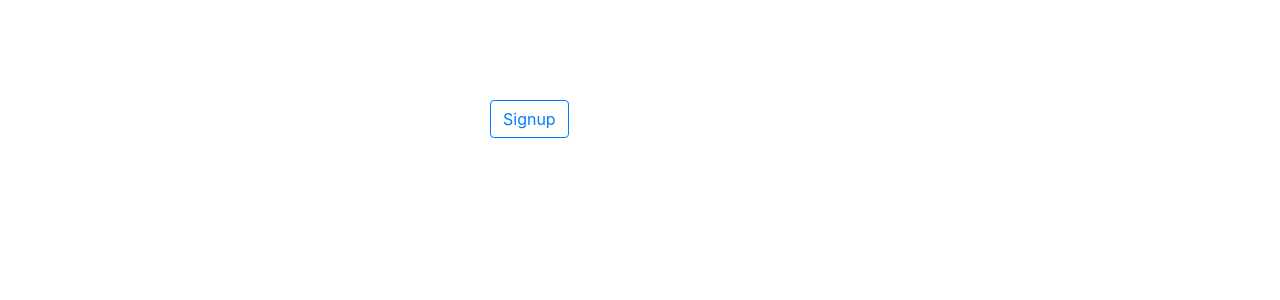
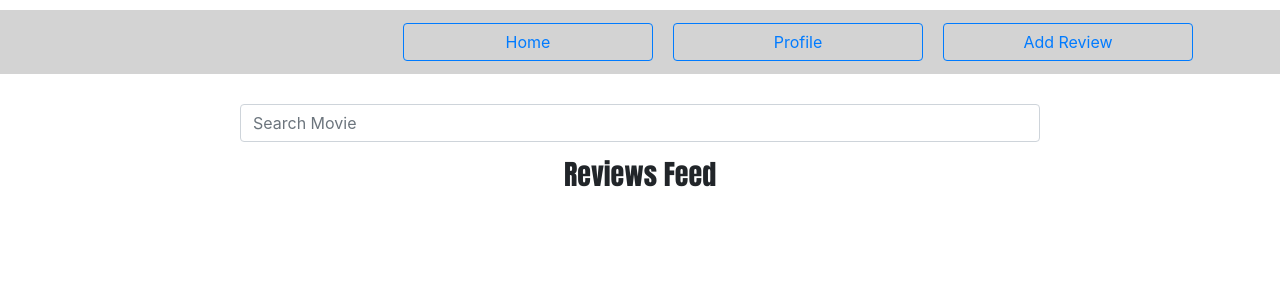
Before and after one commit to HareshNasit/Moviegram, a React (Create React App) app in the folder moviegram/: page /NewsFeed in a window 1280 px wide. Shown: the top 300 px of the page. Built offline with nearby package versions, Linux system fonts and the light colour scheme.

Commit message:
added the MainMenuBar component, added the menu bar to the news feed page, added search bar to news feed page, and lastly added header text for news feed page

```diff
--- /dev/null
+++ b/moviegram/src/Components/MainMenuBar/index.js
@@ -0,0 +1,20 @@
+import React from "react";
+import "./styles.css";
+import { Button, Form } from "react-bootstrap";
+
+class MainMenuBar extends React.Component {
+
+  render() {
+    return (
+      <div id="mainMenuBar">
+        <ul>
+          <li><Button variant="outline-primary" className="mainMenu-btn">Home</Button></li>
+          <li><Button variant="outline-primary" className="mainMenu-btn">Profile</Button></li>
+          <li><Button variant="outline-primary" className="mainMenu-btn">Add Review</Button></li>
+        </ul>
+      </div>
+    );
+  }
+}
+
+export default MainMenuBar;
--- /dev/null
+++ b/moviegram/src/Components/MainMenuBar/styles.css
@@ -0,0 +1,25 @@
+#mainMenuBar {
+	padding: 10px;
+	background-color: lightgray;
+	align-content: center;
+	width: 100%
+}
+
+#mainMenuBar ul {
+	margin: 0px;
+	padding: 3px;
+	align-items: left;
+	margin-left: 390px;
+}
+
+#mainMenuBar ul li {
+	margin-right: 20px;
+	font-weight: bold;
+	list-style: none;
+	text-align: center;
+	display: inline-block;
+}
+
+.mainMenu-btn {
+	width: 250px;
+}
--- a/moviegram/src/Components/NewsFeed/index.js
+++ b/moviegram/src/Components/NewsFeed/index.js
@@ -1,6 +1,7 @@
 import React from "react";
 import "./styles.css";
 import { Button, Form } from "react-bootstrap";
+import MainMenuBar from './../MainMenuBar'
 
 class NewsFeedScreen extends React.Component {
 
@@ -8,9 +9,18 @@ class NewsFeedScreen extends React.Component {
     return (
       <div className="pageFeed">
 
-        <Form className="webpage-menu">
-          <Button variant="outline-primary" type="submit">Signup</Button>
+        {/*The menu bar is just reused from the Component MainMenuBar */}
+        <MainMenuBar/>
+
+        <Form className="searchMovieform">
+          <Form.Group>
+            <Form.Control type="searchMovie" placeholder="Search Movie" />
+          </Form.Group>
         </Form>
+
+        <div className="pageHeader">
+         <h3 className="headerText">Reviews Feed</h3>
+        </div>
 
       </div>
     );
--- a/moviegram/src/Components/NewsFeed/styles.css
+++ b/moviegram/src/Components/NewsFeed/styles.css
@@ -1,16 +1,29 @@
 .pageFeed {
-	top: 100px;
+	top: 10px;
+	bottom: 50px;
 	position: relative;
 }
 
-.webpage-menu {
-  	width: 300px;
+.searchMovieform {
+    width: 800px;
     position: relative;
+    margin-left: auto;
+    margin-right: auto;
+    top: 30px;
+}
+
+
+.pageHeader {
+    position: relative;
+    width: 800px;
+    border-width: 2px;
+    border-color: black;
+    top: 30px;
     margin-left: auto;
     margin-right: auto;
 }
 
 .headerText {
-    text-align: center;
-    font-size: large;
- }
+	text-align: center;
+	font-family: Impact, Charcoal, sans-serif;
+}
```
